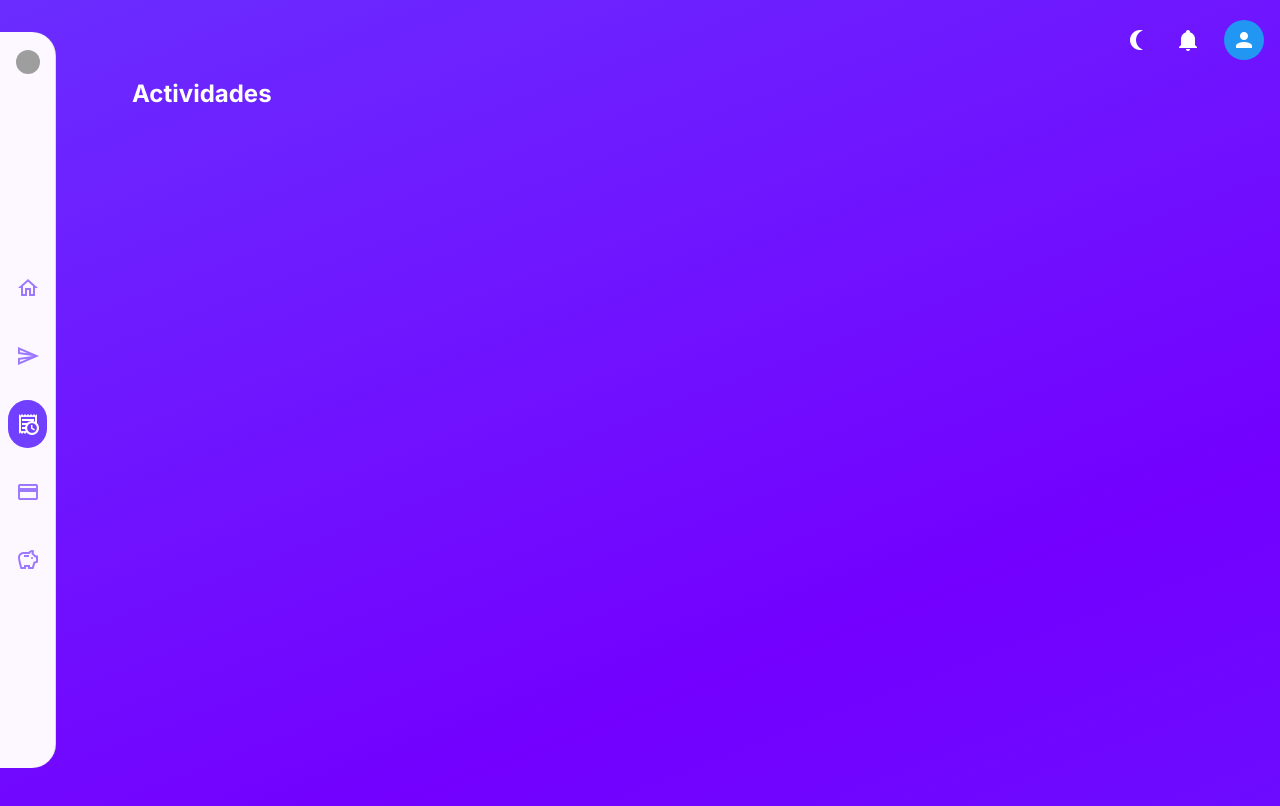
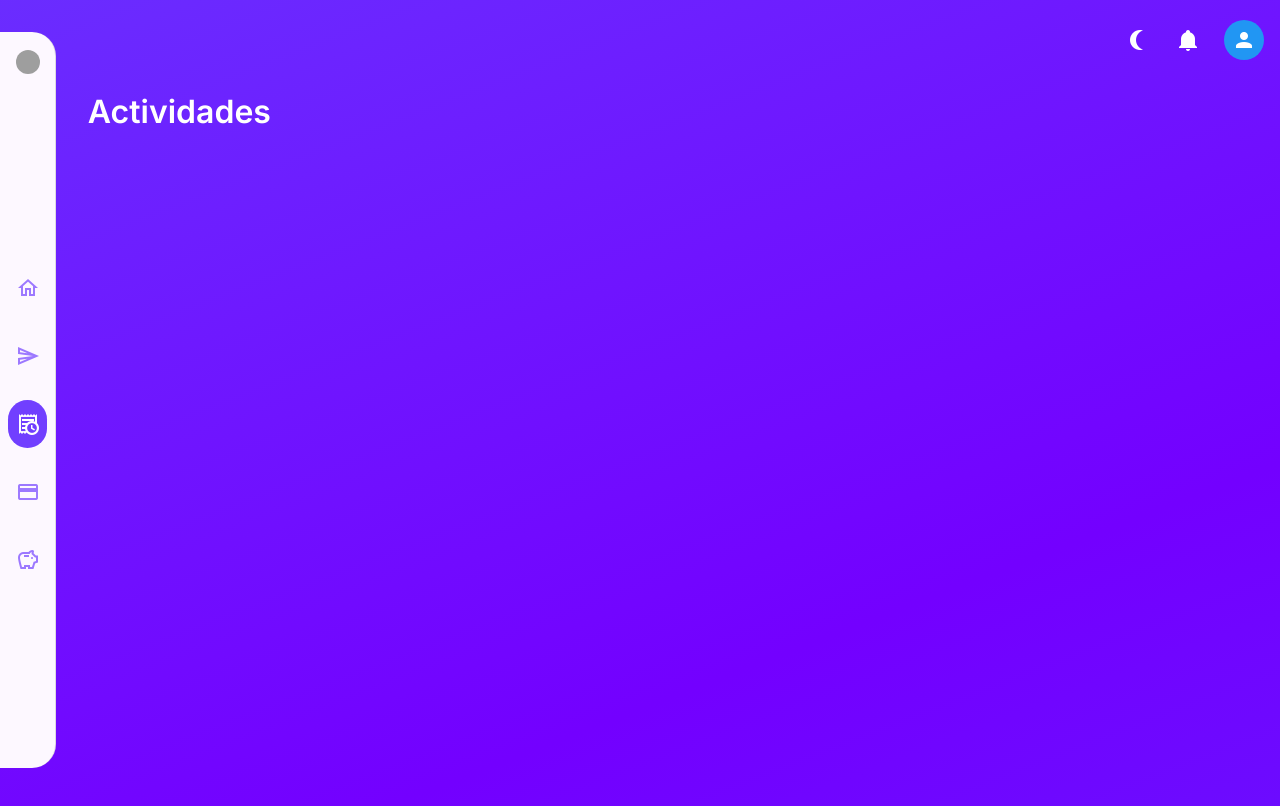
Before and after one commit to lbonsenor/Wall-Et, a Vue app: page /actividades in a window 1280 px wide. Shown: the top 806 px of the page. Built offline with nearby package versions, Linux system fonts and the light colour scheme; grey boxes are pictures that could not be loaded.

Commit message:
corrections

```diff
--- a/src/App.vue
+++ b/src/App.vue
@@ -23,7 +23,6 @@ export default {
 
 <style>
 @import url('https://fonts.googleapis.com/css2?family=Inter:ital,opsz,wght@0,14..32,100..900;1,14..32,100..900&display=swap');
-@import url('https://fonts.googleapis.com/css2?family=Roboto+Mono:ital,wght@0,100..700;1,100..700&display=swap');
 @import url('https://fonts.googleapis.com/css2?family=Fira+Mono:wght@400;500;700&display=swap');
 
 h1 {
--- a/src/views/Activities.vue
+++ b/src/views/Activities.vue
@@ -1,7 +1,6 @@
 <template>
-    <v-main>
-        <h2 style="color:white">Actividades</h2>
-    </v-main>
+    <h1>Actividades</h1>
+
 </template>
 
 <script>
```
